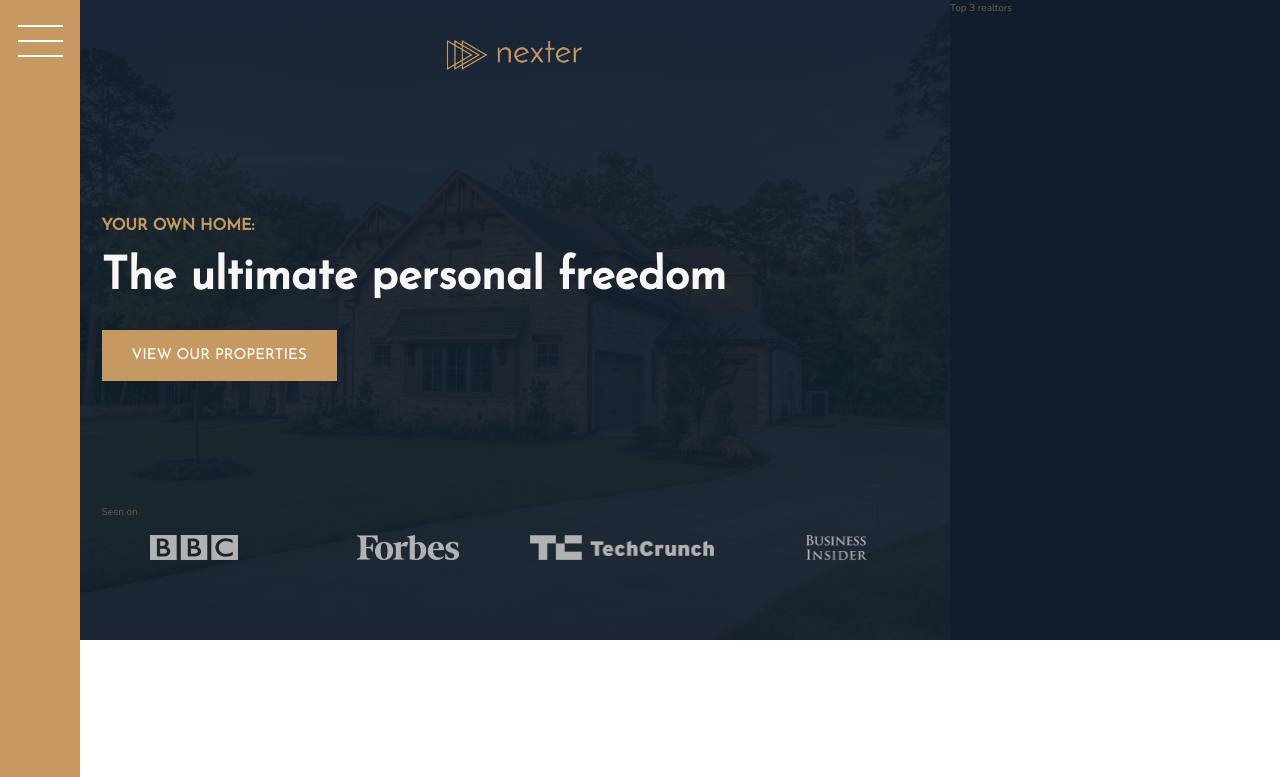
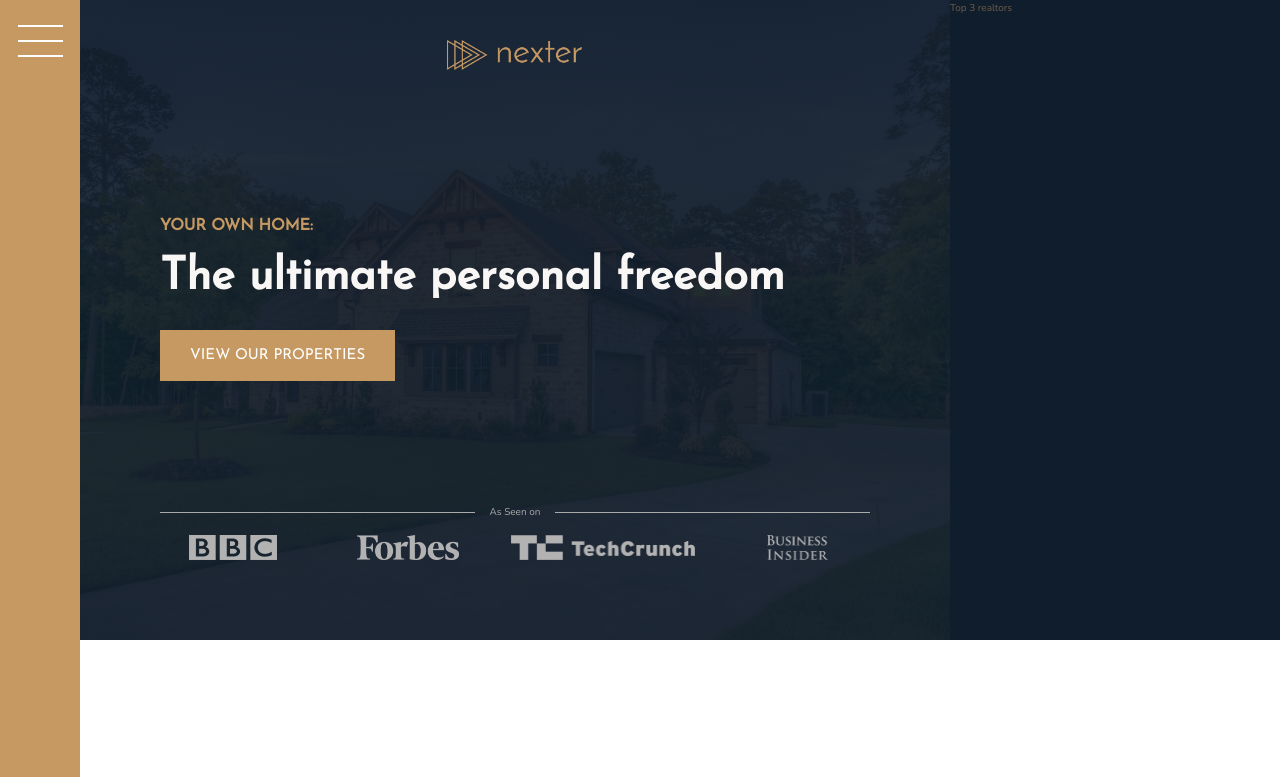
Before and after one commit to akhijannat/Nexter-SCSS, a plain HTML site: page index.html in a window 1280 px wide. Shown: the top 777 px of the page. Drawn offline with nearby package versions, Linux system fonts and the light colour scheme.

Commit message:
header section done with seenon part

```diff
--- a/index.html
+++ b/index.html
@@ -21,7 +21,7 @@
             <h3 class="heading-3">Your own home:</h3>
             <h1 class="heading-1">The ultimate personal freedom</h1>
             <button class="btn header__btn">View our properties</button>
-            <div class="header__seenon-text">Seen on</div>
+            <div class="header__seenon-text">As Seen on</div>
             <div class="header__seenon-logos">
                 <img src="img/logo-bbc.png" alt="Seen on logo 1">
                 <img src="img/logo-forbes.png" alt="Seen on logo 2">
--- a/sass/_header.scss
+++ b/sass/_header.scss
@@ -8,8 +8,8 @@
     padding-top: 4rem;
 
     display: grid;
-    grid-template-rows: 1fr min-content 6rem 1fr;
-    grid-template-columns: max-content;
+    grid-template-rows: 1fr min-content minmax(6rem, min-content) 1fr;
+    grid-template-columns: minmax(min-content, max-content);
     grid-row-gap: 1.5rem;
     justify-content: center;
 
@@ -24,7 +24,21 @@
     }
 
     &__seenon-text {
+        display: grid;
+        grid-template-columns: 1fr max-content 1fr;
+        grid-column-gap: 1.5rem;
+        align-items: center;
 
+        font-style: 1.6rem;
+        color: $color-grey-light-2;
+
+        &::before,
+        &::after {
+            content: "";
+            height: 1px;
+            display: block;
+            background-color: currentColor;
+        }
     }
 
     &__seenon-logos {
```
Also changed, not shown: css/main.css, 1 other file.
